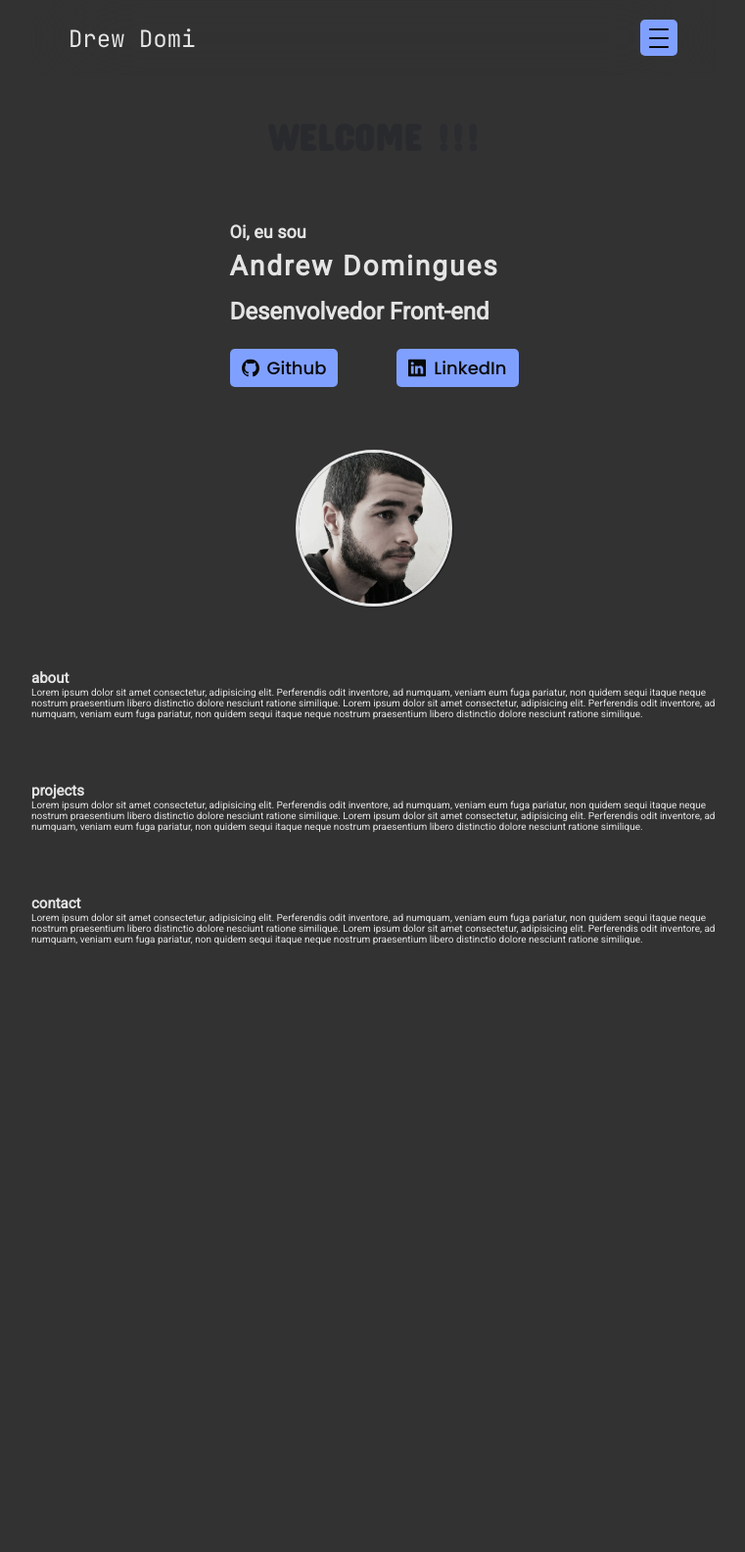
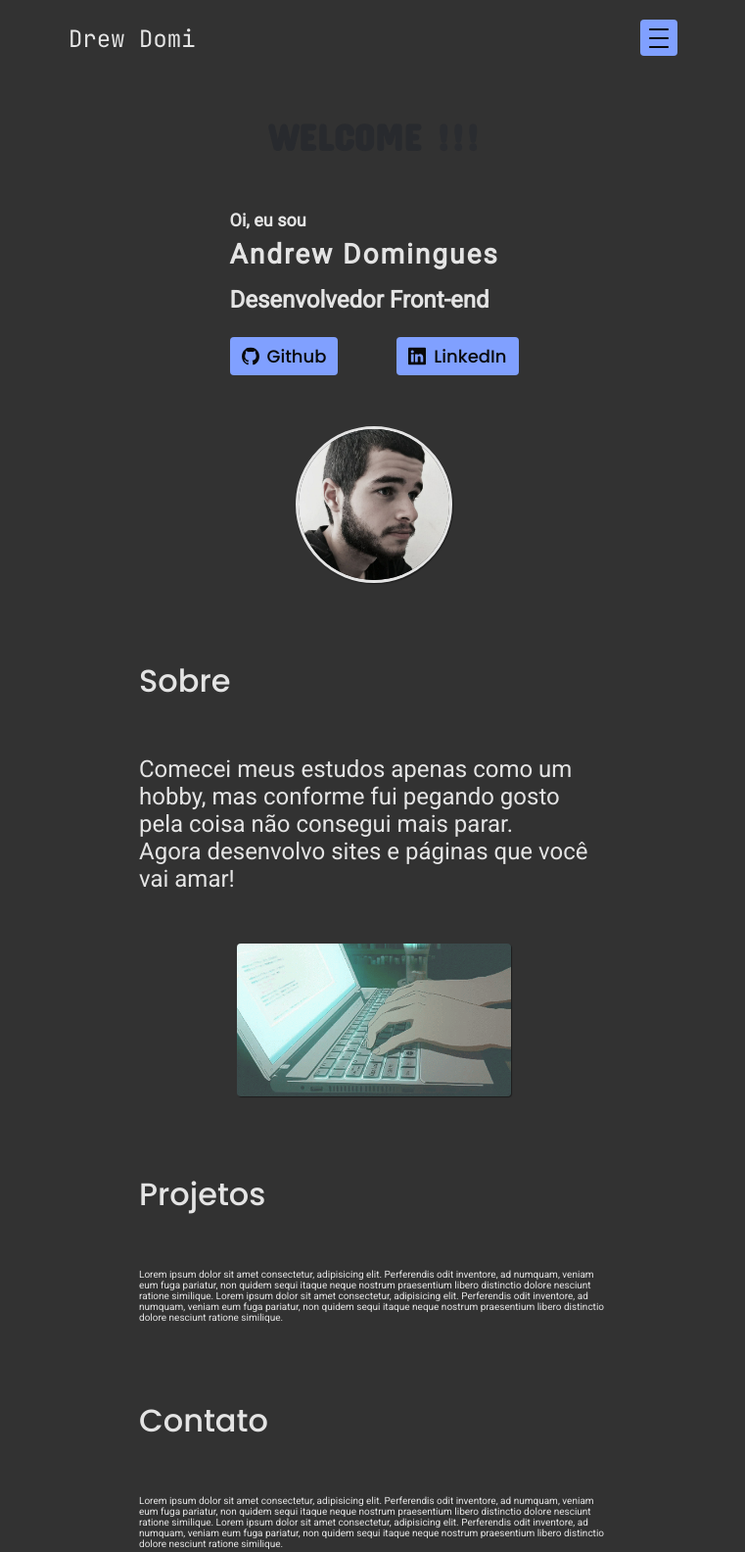
Before and after one commit to drewdomi/portifolio, a website: page index.html in a window 1280 px wide. Shown: the whole page at 98% size, without its empty margins (258-1019 px from the left). Before the commit the page ends 1044 px from the top, so only its background shows below. Drawn offline with Linux system fonts and the light colour scheme.

Commit message:
about page
some fixes in width and padding sizes

```diff
--- a/index.html
+++ b/index.html
@@ -107,19 +107,20 @@
         />
       </section>
       <section id="about-section">
-        <h1>about</h1>
-        <p>
-          Lorem ipsum dolor sit amet consectetur, adipisicing elit. Perferendis
-          odit inventore, ad numquam, veniam eum fuga pariatur, non quidem sequi
-          itaque neque nostrum praesentium libero distinctio dolore nesciunt
-          ratione similique. Lorem ipsum dolor sit amet consectetur, adipisicing
-          elit. Perferendis odit inventore, ad numquam, veniam eum fuga
-          pariatur, non quidem sequi itaque neque nostrum praesentium libero
-          distinctio dolore nesciunt ratione similique.
+        <h3>Sobre</h3>
+        <p id="about-text">
+          Comecei meus estudos apenas como um hobby, mas conforme fui pegando gosto pela coisa não consegui mais parar.
+          <br>
+          Agora desenvolvo sites e páginas que você vai amar!
         </p>
+          <img
+            src="/src/img/typing.gif"
+            alt="Gif digitando"
+            id="typing"
+          />
       </section>
       <section id="projects-section">
-        <h1>projects</h1>
+        <h3>Projetos</h3>
         <p>
           Lorem ipsum dolor sit amet consectetur, adipisicing elit. Perferendis
           odit inventore, ad numquam, veniam eum fuga pariatur, non quidem sequi
@@ -131,7 +132,7 @@
         </p>
       </section>
       <section id="contact-section">
-        <h1>contact</h1>
+        <h3>Contato</h3>
         <p>
           Lorem ipsum dolor sit amet consectetur, adipisicing elit. Perferendis
           odit inventore, ad numquam, veniam eum fuga pariatur, non quidem sequi
--- a/src/js/init.js
+++ b/src/js/init.js
@@ -1,12 +1,10 @@
 const hamMenuBtn = document.querySelector('.ham-menu')
-const linkItem = document.querySelectorAll('.link-item a')
-
-function toggleHideMenuClass(){
+function toggleHideMenuClass() {
   const navMenu = document.querySelector('.nav-menu')
   navMenu.classList.toggle('hide')
 }
 
-function toggleMenu(){
+function toggleMenu() {
   const hamMenuImg = document.querySelector('.open-btn')
   const hamMenuCloseImg = document.querySelector('.close-btn')
   hamMenuImg.classList.toggle('display-none')
@@ -14,14 +12,4 @@ function toggleMenu(){
   toggleHideMenuClass()
 }
 
-linkItem.forEach((item) => {
-  item.addEventListener('click', () => {
-    toggleMenu()
-    setTimeout(() => {
-     window.scrollBy(0, -65)
-    }, 5)
-
-  })
-})
-
 hamMenuBtn.addEventListener('click', toggleMenu)
--- a/src/scss/_nav-menu.scss
+++ b/src/scss/_nav-menu.scss
@@ -1,5 +1,5 @@
 @import 'resources';
-.hide{
+.hide {
   display: none;
 }
 header {
@@ -7,12 +7,9 @@ header {
   justify-content: space-between;
   align-items: center;
   padding: 2rem 4rem;
-  position: sticky;
-  top: 0;
-  @include menu-blur;
 }
 .ham-menu {
-  border-radius: .5rem;
+  border-radius: 0.4rem;
   background-color: $primary-color;
   padding: 0.9rem 0.9rem 0.6rem;
 }
@@ -22,18 +19,18 @@ header {
 .link-container {
   background: $black;
   position: absolute;
-  right: 1rem;
-  margin-top: .5rem;
-  border-radius: .5rem;
+  right: 4rem;
+  margin-top: 2.4rem;
+  border-radius: 0.4rem;
   .link-item {
     list-style: none;
-    padding: .5rem;
+    padding: 0.5rem;
     padding-right: 5rem;
-    font-size: 2rem;
+    font-size: 2.4rem;
     a {
       text-decoration: none;
     }
-    a:hover{
+    a:hover {
       text-decoration: underline;
     }
   }
--- a/src/scss/_resources.scss
+++ b/src/scss/_resources.scss
@@ -1,13 +1,10 @@
 $bg-body: #323232;
 $font-primary: 'Roboto', sans-serif;
+$display-font: 'Poppins', sans-serif;
 $black: #080808;
 $white: #e4e4e4;
 $primary-color: #80A0FF;
 
-@mixin menu-blur {
-  background-color: rgba(8, 8, 8, 0);
-  backdrop-filter: blur(5rem);
-}
 @mixin default-box-shadow{
   box-shadow: 1px 1px 1px rgba(8, 8, 8, 0.5);
 }
--- a/src/scss/main.scss
+++ b/src/scss/main.scss
@@ -47,8 +47,6 @@ body {
   text-transform: uppercase;
   font-weight: bold;
   cursor: default;
-  margin-top: 4rem;
-  text-align: center;
 }
 .text-blinking span {
   color: #fff;
@@ -66,11 +64,27 @@ main {
   align-content: center;
   margin-bottom: 8rem;
 }
-#intro-section {
+section {
   display: grid;
   grid-template-columns: 1fr;
-  gap: 6.4rem;
+  gap: calc(6.4rem - 1.2rem);
   justify-items: center;
+  max-width: 48rem;
+  margin: 0 4rem;
+  h3 {
+    font: 500 3.2rem $display-font;
+    justify-self: left;
+    margin-top: 1.2rem
+  }
+  img#typing {
+    @include default-box-shadow;
+    width: 28rem;
+    border-radius: 0.4rem;
+  }
+  p#about-text {
+    font-size: 2.4rem;
+  }
+
   #paragh {
     width: 29.5rem;
   }
@@ -81,7 +95,7 @@ main {
   #title {
     font-size: 2.8rem;
     margin-bottom: 1.6rem;
-    letter-spacing: .2rem;
+    letter-spacing: 0.2rem;
   }
   #sub-title:last-child {
     font-size: 2.4rem;
@@ -104,7 +118,7 @@ main {
       gap: 0.8rem;
       border: none;
       background-color: $primary-color;
-      border-radius: 0.5rem;
+      border-radius: 0.4rem;
       padding: 0.6rem 1.2rem;
     }
   }
@@ -115,3 +129,6 @@ main {
     @include default-box-shadow;
   }
 }
+#intro-section{
+  margin: 4rem 0 0 0;
+}
```
Also changed, not shown: src/css/main.css, src/img/typing.gif (added).
